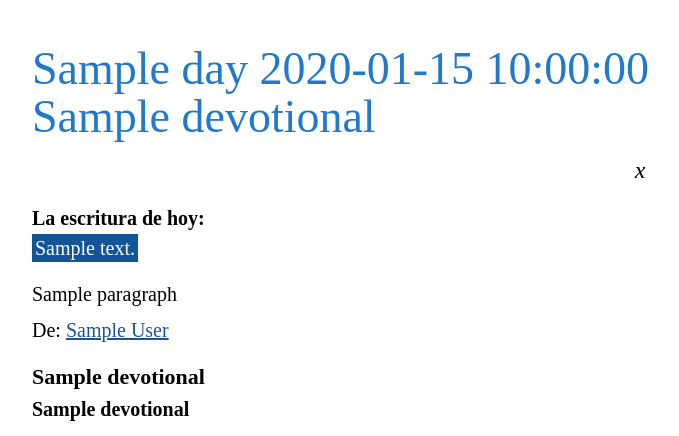
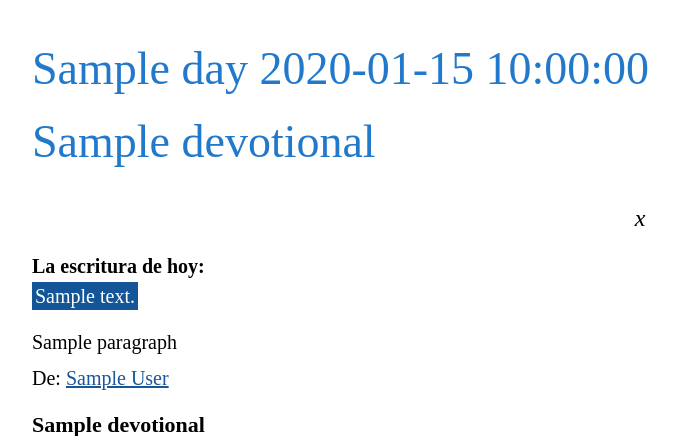
Before and after one commit to antastorga/antastorga.github.io, a Python web app: template templates/devotional.html.j2 in a window 1280 px wide. Shown: the top 436 px of the page, without its empty margins (0-679 px from the left). Run offline with Jinja, Linux system fonts and the light colour scheme; the template is opened without the code that fills it: most values are stand-ins (such as "Sample title", 1, 10 or a date in 2020).

Commit message:
fix: change line-height to margin-height

```diff
--- a/templates/devotional.html.j2
+++ b/templates/devotional.html.j2
@@ -8,7 +8,7 @@
 <div style="margin: 1.5em 1.5em;">
 
     <p style="color: #2279cb; font-size: 46px; font-family: Serif; font-weight: lighter; line-height: 1em; margin-bottom: 0.5em;">{{devotional.day}} {{devotional.date}}</p>
-    <h2 style="color: #2279cb; font-size: 46px; font-family: Serif; font-weight: lighter; line-height: 0.1em; margin-top: 0.1em;">{{devotional.title}}</h2>
+    <h2 style="color: #2279cb; font-size: 46px; font-family: Serif; font-weight: lighter; margin-height: 0.1em; margin-top: 0.1em;">{{devotional.title}}</h2>
 
     <p style="font-style: italic; font-weight: lighter; font-size: 24px; font-family: Serif !important; text-align: center; line-height: 1em; margin-bottom: -0.5em;">{{devotional.passage}}</p>
     <br>
@@ -24,7 +24,6 @@
     {%- else %}
     <p><span></span></p>
     {%- endif %}
-
     <p style="font-family: Serif !important; font-size: 22px; margin-bottom: -0.5em;"><strong>{{devotional.reflection_heading}}</strong></p>
     <p style="font-weight: bold; font-family: Serif !important; font-size: 20px; line-height: 1em;">{{devotional.reflection_question}}</p>
     <p style="font-style: italic; font-family: Serif !important; font-size: 20px; line-height: 1em;">{{devotional.reflection_prayer}}</p>
```
